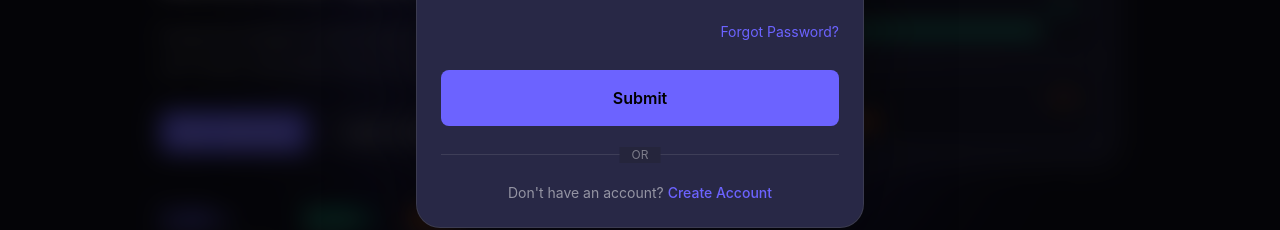
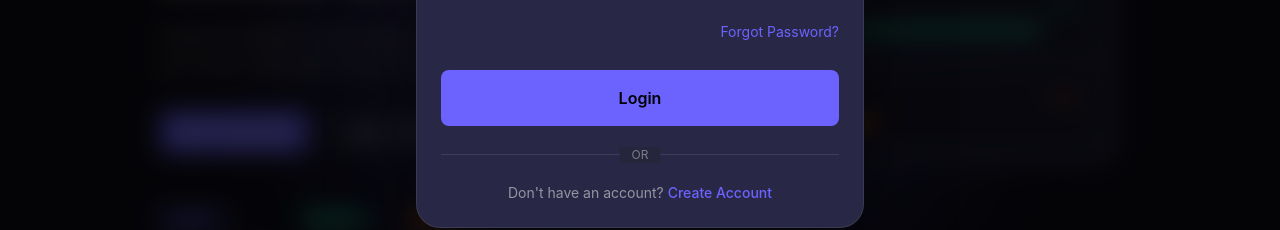
Before and after one commit to raviitsme/Taskflow, a React (Vite) app: page / in a window 1280 px wide. Both pictures are taken after a click on the button "Login". Shown: the part 412-642 px from the top of the page. Built offline with nearby package versions, Linux system fonts and the light colour scheme; no server answers.

Commit message:
Fixed minor api issues

```diff
--- a/src/App.jsx
+++ b/src/App.jsx
@@ -8,7 +8,6 @@ import Profile from "./pages/Profile";
 
 import ProtectedRoute from "./components/ProtectedRoute";
 import AppLayout from "../layout/AppLayout";
-
 
 function App() {
   return (
--- a/src/api/auth.js
+++ b/src/api/auth.js
@@ -8,3 +8,11 @@ export const registerUser = (data) => {
 export const loginUser = (data) => {
     return api.post('/auth/login', data);
 }
+
+export const verifyOtp = (data) => {
+  return api.post("/auth/verify-otp", data);
+};
+
+export const resetPassword = (data) => {
+  return api.post("/auth/reset-password", data);
+};
--- a/src/api/axios.js
+++ b/src/api/axios.js
@@ -2,6 +2,7 @@ import axios from "axios";
 
 const api = axios.create({
     baseURL : import.meta.env.VITE_API_URL,
+    // baseURL : "http://localhost:3000/api",
     headers : {
         'Content-Type' : 'application/json'
     }
--- a/src/components/Buttons.jsx
+++ b/src/components/Buttons.jsx
@@ -2,9 +2,11 @@ export function CTAButton({
   className = "",
   children,
   onClick,
+  disabled
 }) {
   return (
     <button
+    disabled={disabled}
       onClick={onClick}
       className={`
         px-5 py-2
--- a/src/components/LoginForm.jsx
+++ b/src/components/LoginForm.jsx
@@ -9,6 +9,7 @@ export default function LoginForm({ switchToRegister }) {
   const navigate = useNavigate();
   const [error, setError] = useState("");
   const [success, setSuccess] = useState("");
+  const [loading, setLoading] = useState(false);
   const [formData, setFormData] = useState({
     email: "",
     password: "",
@@ -27,9 +28,11 @@ export default function LoginForm({ switchToRegister }) {
     e.preventDefault();
     setError("");
     setSuccess("");
+    setLoading(true);
 
     if (!email || !password) {
       setError("Please fill all fields!");
+      setLoading(false);
       return;
     }
 
@@ -38,7 +41,7 @@ export default function LoginForm({ switchToRegister }) {
 
       const data = res.data;
 
-      if (data.u.token) {
+      if (data?.u?.token) {
         localStorage.setItem("token", data.u.token);
 
         setError("");
@@ -51,6 +54,8 @@ export default function LoginForm({ switchToRegister }) {
     } catch (err) {
       console.log(err);
       setError(err.response?.data?.message || "Invalid Credentials");
+    } finally {
+      setLoading(false);
     }
   };
 
@@ -76,15 +81,7 @@ export default function LoginForm({ switchToRegister }) {
       <div className="flex justify-end">
         <button
           type="button"
-          className="
-            text-sm
-            text-primary
-            hover:text-accent
-            cursor-pointer
-            hover:underline
-            transition-all
-            duration-300
-          "
+          className="text-sm text-primary hover:text-accent cursor-pointer hover:underline"
         >
           Forgot Password?
         </button>
@@ -93,15 +90,20 @@ export default function LoginForm({ switchToRegister }) {
       {error && <p className="text-sm text-red-400 text-center">{error}</p>}
       {success && <p className="text-sm text-success text-center">{success}</p>}
       <CTAButton
-        className="w-full
-          bg-primary
-          py-4
-          font-semibold
-          hover:bg-accent
-          hover:scale-[1.02]
-          hover:rounded-3xl"
+        disabled={loading}
+        className={`
+    w-full
+    py-4
+    font-semibold
+    transition
+    ${
+      loading
+        ? "opacity-60 cursor-not-allowed"
+        : "hover:bg-accent hover:scale-[1.02] hover:rounded-3xl"
+    }
+  `}
       >
-        Submit
+        {loading ? "Logging in..." : "Login"}
       </CTAButton>
 
       <div className="relative">
@@ -134,7 +136,7 @@ export default function LoginForm({ switchToRegister }) {
           className="
             font-medium
             text-primary
-            cursor-progress
+            cursor-pointer
             hover:text-accent
             transition
   "
--- a/src/components/RegisterForm.jsx
+++ b/src/components/RegisterForm.jsx
@@ -14,6 +14,8 @@ export default function RegisterForm({ switchToLogin }) {
   });
 
   const [error, setError] = useState("");
+  const [success, setSuccess] = useState("");
+  const [loading, setLoading] = useState(false);
 
   const nameRegex = /^[A-Za-z\s]{3,}$/;
   const emailRegex = /^[^\s@]+@[^\s@]+\.[^\s@]+$/;
@@ -32,8 +34,8 @@ export default function RegisterForm({ switchToLogin }) {
   const handleRegister = async (e) => {
     e.preventDefault();
 
-    if(!name || !email || !password || !confirmPassword) {
-      setError("Please fill all fields!")
+    if (!name || !email || !password || !confirmPassword) {
+      setError("Please fill all fields!");
       return;
     }
 
@@ -60,27 +62,30 @@ export default function RegisterForm({ switchToLogin }) {
     }
 
     setError("");
+    setLoading(true);
 
     try {
       const res = await registerUser({
         name,
         email,
         password,
-        confirmPassword,
       });
       const data = res.data;
 
       if (!data.success) {
         return alert(data.message);
       }
+      setSuccess("Thanks for registering, login now!");
 
-      alert("Thank you for registering, login now!");
-      switchToLogin();
+      setTimeout(() => {
+        switchToLogin();
+      }, 2200);
     } catch (e) {
       console.error(e);
       alert("Server error!");
+    } finally {
+      setLoading(false);
     }
-
   };
 
   return (
@@ -121,19 +126,18 @@ export default function RegisterForm({ switchToLogin }) {
       />
 
       {error && <p className="text-red-500 text-sm text-center">{error}</p>}
-
+      {success && <p className="text-success text-sm text-center">{success}</p>}
       <CTAButton
-        className="
-          w-full
-          bg-primary
-          py-4
-          font-semibold
-          hover:bg-accent
-          hover:scale-[1.02]
-          hover:rounded-3xl
-        "
+        disabled={loading}
+        className={`
+    w-full
+    py-4
+    font-semibold
+    transition
+    ${loading ? "opacity-60 cursor-not-allowed" : "hover:bg-accent hover:scale-[1.02] hover:rounded-3xl"}
+  `}
       >
-        Create Account
+        {loading ? "Creating Account..." : "Create Account"}
       </CTAButton>
 
       <div className="relative">
```
